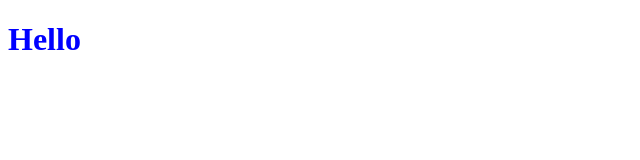
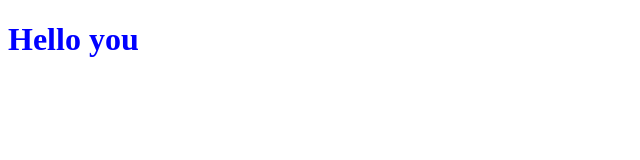
Before and after one commit to Shane519/shane519.github.io, a plain HTML site: page hello.html in a window 1280 px wide. Shown: the full height of the page, 0-640 px from the left. Drawn offline with Linux system fonts and the light colour scheme.

Commit message:
Update hello.html

```diff
--- a/hello.html
+++ b/hello.html
@@ -8,7 +8,7 @@
     </head>
     <Body>
         <h1>
-            Hello
+            Hello you
         </h1>
     </Body>
 </Html>
```
